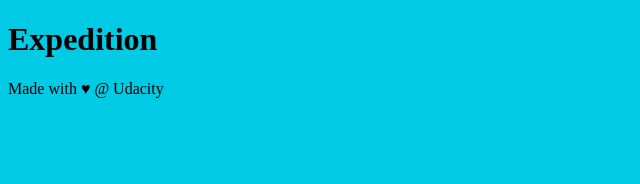
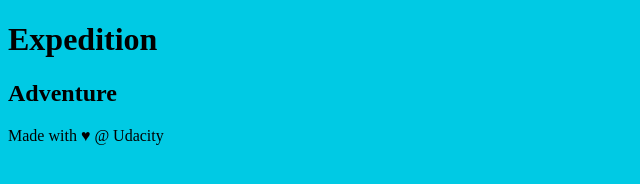
Before and after one commit to kagozi/version-control, a plain HTML site: page index.html in a window 1280 px wide. Shown: the whole page, without its empty margins (0-640 px from the left). Drawn offline with Linux system fonts and the light colour scheme.

Commit message:
added subheading

```diff
--- a/index.html
+++ b/index.html
@@ -11,6 +11,7 @@
 
     <header>
         <h1>Expedition</h1>
+        <h2>Adventure</h2>
     </header>
 
     <div class="container">
```
